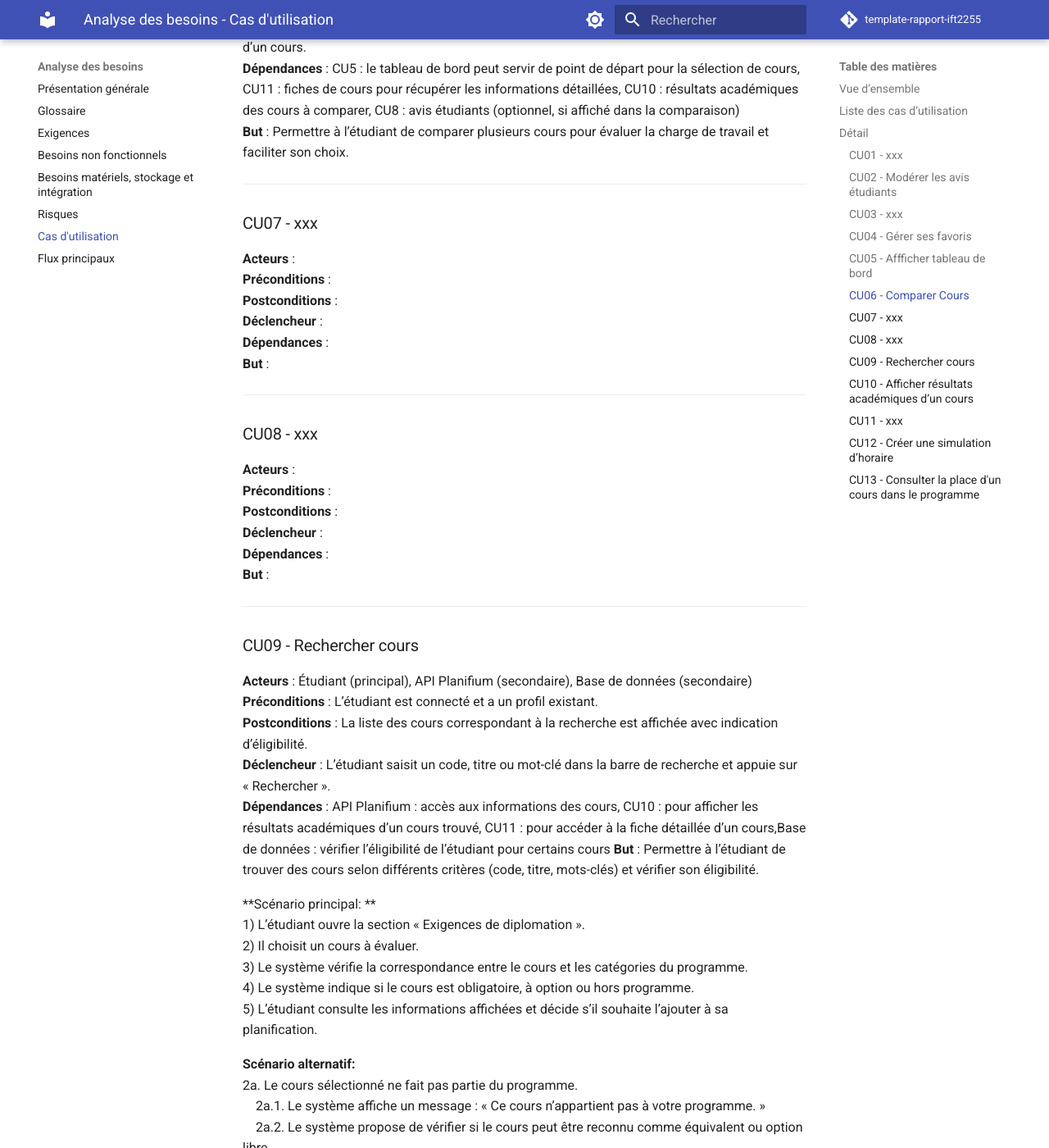
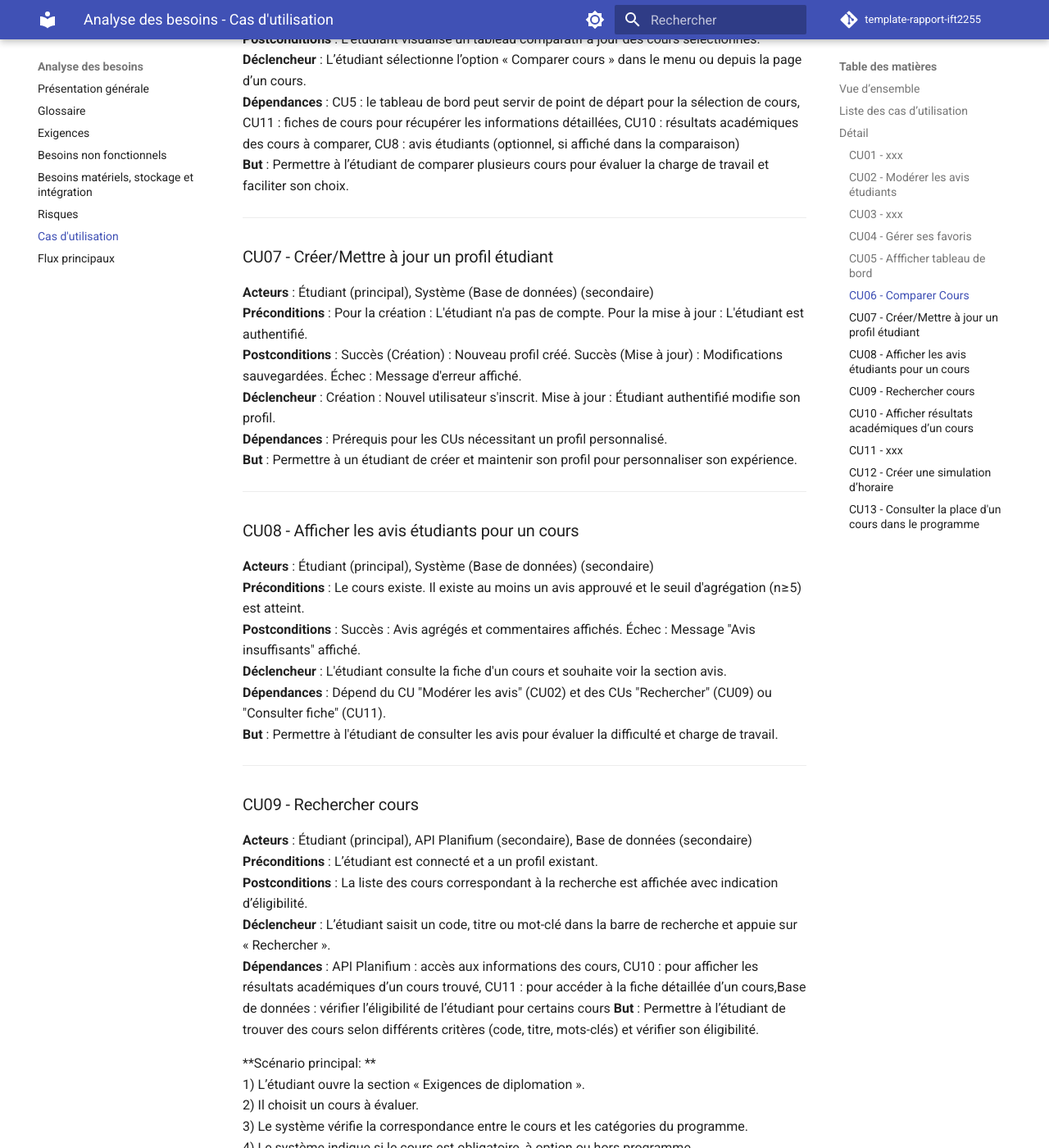
Before and after one commit to abdel2154/IFT2255, an MkDocs documentation site: the page built from docs/besoins/cas-utilisation.md, in a window 1280 px wide and 1400 px high, scrolled down 4100 px. Shown: the whole window at 82% size. Built offline with MkDocs 1.6.1 and Material for MkDocs 9.7.7, drawn with Linux system fonts in a browser that asks for light colours; comment, search, counter and statistics services are not loaded; some of the changed text lies outside the part shown.

Commit message:
Ajout description CU07 - Créer/mettre à jour profil - Membre 4

```diff
--- a/docs/besoins/cas-utilisation.md
+++ b/docs/besoins/cas-utilisation.md
@@ -24,8 +24,8 @@ Ces cas permettent de comprendre **ce que fait le système**, sans entrer dans l
 | CU04 |Gérer ses favoris| Utilisateur | L’utilisateur ajoute ou retire des cours à sa liste de favoris pour les retrouver plus facilement. |
 | CU05 |Afficher tableau de bord |Étudiant (principal), Base de données (secondaire), API Planifium (secondaire)|L’étudiant voit rapidement l’état de son parcours et ses cours favoris pour mieux planifier son prochain semestre.|
 | CU06 |Comparer cours| Étudiant (principal), Base de données (secondaire) API Planifium (secondaire) | L’étudiant peut comparer plusieurs options côte à côte pour choisir le cours qui correspond le mieux à ses objectifs et à sa disponibilité.|
-| CU07 |...|...|...|
-| CU08 |...|...|...|
+| CU07 | Créer/Mettre à jour un profil | Étudiant | L'étudiant crée ou met à jour son profil personnel. |
+| CU08 | Afficher les avis étudiants | Étudiant | L'étudiant consulte les avis agrégés et commentaires sur un cours. |
 | CU09 |Rechercher cours|Étudiant (principal), API Planifium (secondaire), Base de données (secondaire)|L’étudiant peut rapidement identifier les cours pertinents à son profil et savoir s’il peut s’y inscrire.|
 | CU10 |Afficher résultats académiques d'un cours|Étudiant (principal), API Planifium (secondaire), Base de données (secondaire)|L’étudiant obtient des repères sur la difficulté et la réussite des cours pour décider lesquels s’intègrent le mieux à son parcours.|
 | CU11 |...|...|...|
@@ -118,25 +118,24 @@ Ces cas permettent de comprendre **ce que fait le système**, sans entrer dans l
 **But** : Permettre à l’étudiant de comparer plusieurs cours pour évaluer la charge de travail et faciliter son choix.
 
 ---
-### CU07 - xxx
+### CU07 - Créer/Mettre à jour un profil étudiant
 
-**Acteurs** :
-**Préconditions** :
-**Postconditions** :
-**Déclencheur** :
-**Dépendances** :
-**But** :
+**Acteurs** : Étudiant (principal), Système (Base de données) (secondaire)
+**Préconditions** : Pour la création : L'étudiant n'a pas de compte. Pour la mise à jour : L'étudiant est authentifié.
+**Postconditions** : Succès (Création) : Nouveau profil créé. Succès (Mise à jour) : Modifications sauvegardées. Échec : Message d'erreur affiché.
+**Déclencheur** : Création : Nouvel utilisateur s'inscrit. Mise à jour : Étudiant authentifié modifie son profil.
+**Dépendances** : Prérequis pour les CUs nécessitant un profil personnalisé.
+**But** : Permettre à un étudiant de créer et maintenir son profil pour personnaliser son expérience.
 
 ---
-### CU08 - xxx
+### CU08 - Afficher les avis étudiants pour un cours
 
-**Acteurs** :
-**Préconditions** :
-**Postconditions** :
-**Déclencheur** :
-**Dépendances** :
-**But** :
-
+**Acteurs** : Étudiant (principal), Système (Base de données) (secondaire)
+**Préconditions** : Le cours existe. Il existe au moins un avis approuvé et le seuil d'agrégation (n≥5) est atteint.
+**Postconditions** : Succès : Avis agrégés et commentaires affichés. Échec : Message "Avis insuffisants" affiché.
+**Déclencheur** : L'étudiant consulte la fiche d'un cours et souhaite voir la section avis.
+**Dépendances** : Dépend du CU "Modérer les avis" (CU02) et des CUs "Rechercher" (CU09) ou "Consulter fiche" (CU11).
+**But** : Permettre à l'étudiant de consulter les avis pour évaluer la difficulté et charge de travail.
 ---
 ### CU09 - Rechercher cours
 
```
